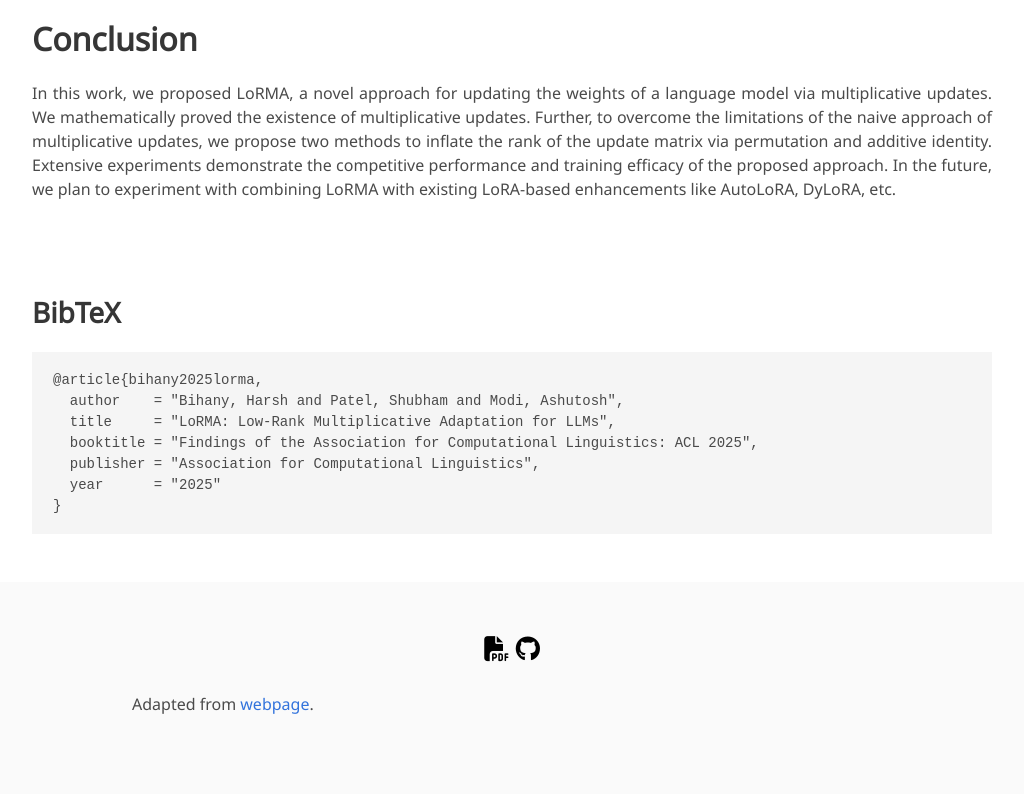
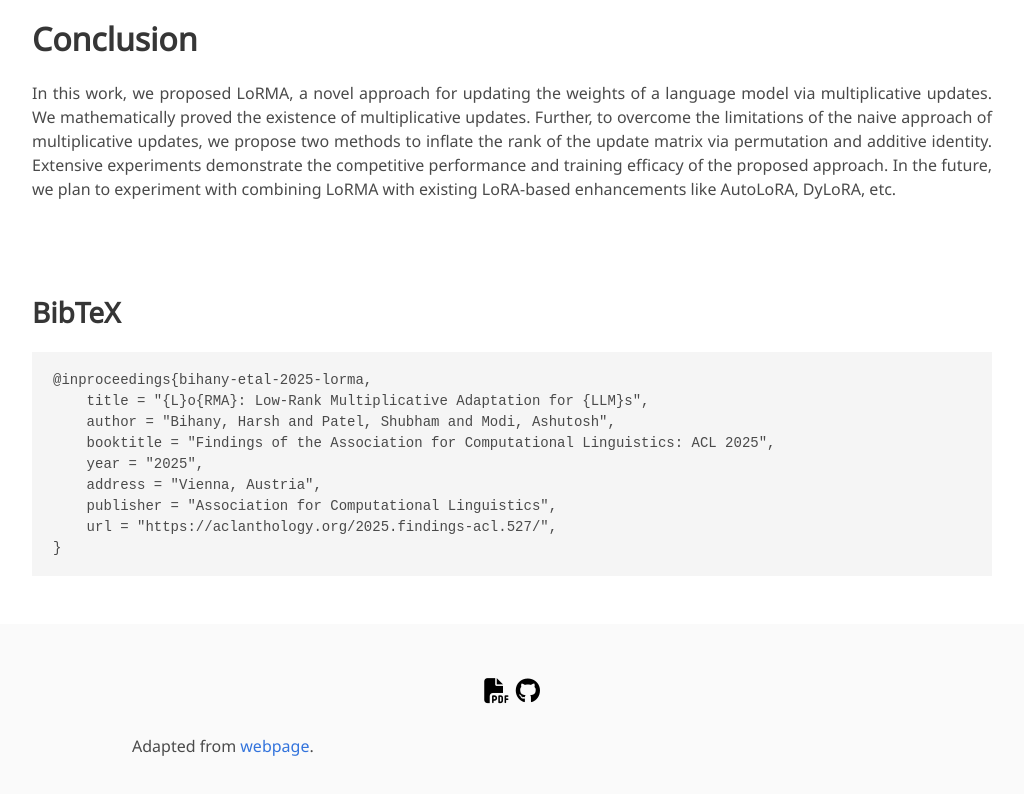
Before and after one commit to Exploration-Lab/LoRMA, a plain HTML site: page index.html in a window 1280 px wide. Shown: the part 4411-5205 px from the top of the page, without its empty margins (128-1152 px from the left). Drawn offline with nearby package versions, Linux system fonts and the light colour scheme; some icons are missing; a web font is replaced by a local one.

Commit message:
Update citation

```diff
--- a/index.html
+++ b/index.html
@@ -425,12 +425,14 @@
   <section class="section" id="BibTeX">
     <div class="container is-max-desktop content">
       <h2 class="title">BibTeX</h2>
-      <pre><code>@article{bihany2025lorma,
-  author    = "Bihany, Harsh and Patel, Shubham and Modi, Ashutosh",
-  title     = "LoRMA: Low-Rank Multiplicative Adaptation for LLMs",
-  booktitle = "Findings of the Association for Computational Linguistics: ACL 2025",
-  publisher = "Association for Computational Linguistics",
-  year      = "2025"
+      <pre><code>@inproceedings{bihany-etal-2025-lorma,
+    title = "{L}o{RMA}: Low-Rank Multiplicative Adaptation for {LLM}s",
+    author = "Bihany, Harsh and Patel, Shubham and Modi, Ashutosh",
+    booktitle = "Findings of the Association for Computational Linguistics: ACL 2025",
+    year = "2025",
+    address = "Vienna, Austria",
+    publisher = "Association for Computational Linguistics",
+    url = "https://aclanthology.org/2025.findings-acl.527/",
 }</code></pre>
     </div>
   </section>
```
